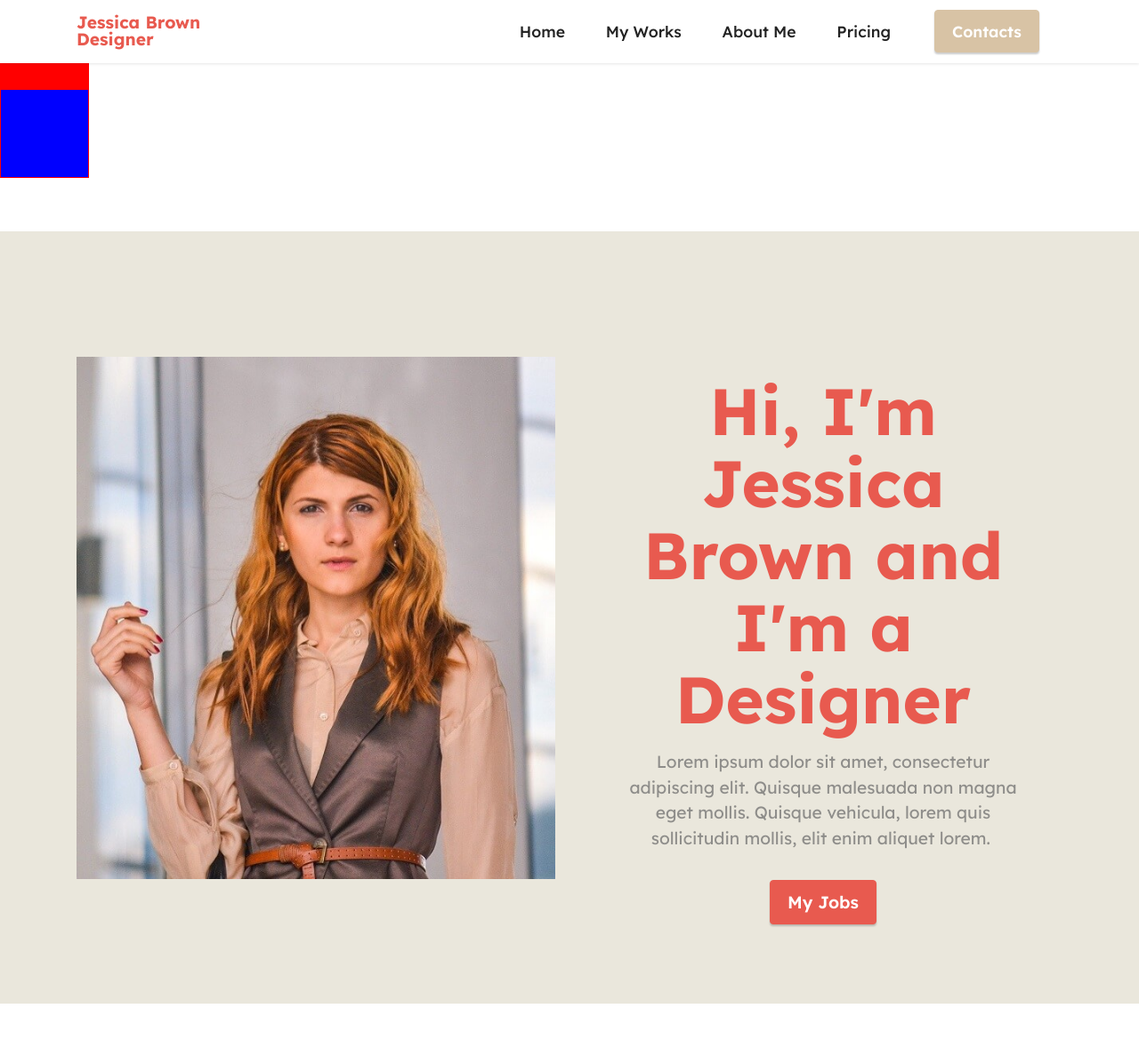
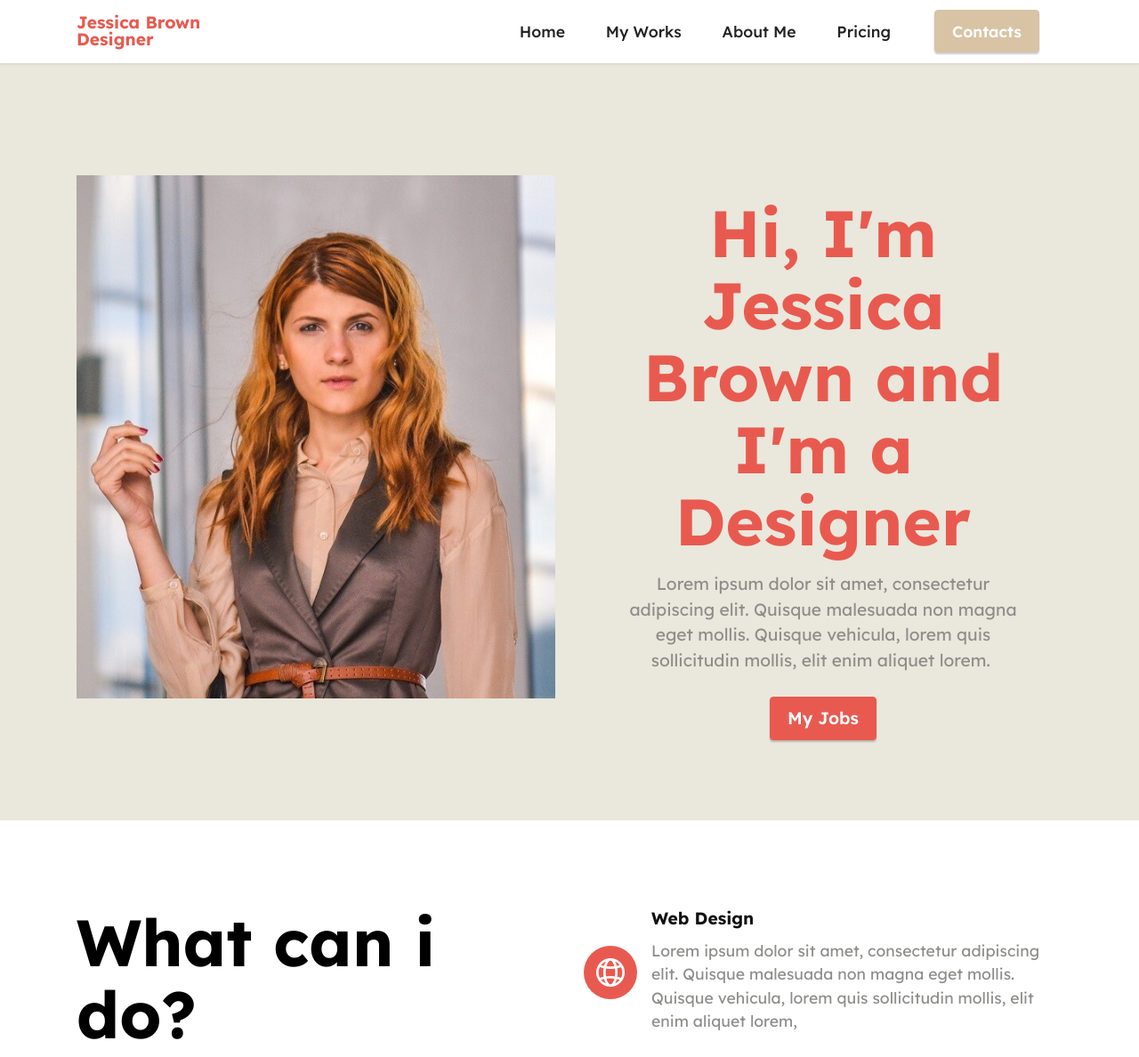
Before and after one commit to nikkiwebsolution/nikkiwebsolution.github.io, a plain HTML site: page index.html in a window 1280 px wide. Shown: the top 1188 px of the page at 89% size. Drawn offline with Linux system fonts and the light colour scheme; files whose address does not match are found by name.

Commit message:
Update index.html

```diff
--- a/index.html
+++ b/index.html
@@ -27,43 +27,29 @@
 
 </head>
 <body>
- <div style="border:1px solid red;height:100px;width:100px;background-color:red;" onclick="requestFullScreen(document.body)"></div>
-    <div style="border:1px solid red;height:100px;width:100px;background-color:blue;" onclick="exitFullScreen(document.body)"></div>
 
   <script>
-        function requestFullScreen(element) {
-            // Supports most browsers and their versions.
-            var requestMethod = element.requestFullScreen || element.webkitRequestFullScreen || element.mozRequestFullScreen || element.msRequestFullscreen;
-
-            if (requestMethod) { // Native full screen.
-                requestMethod.call(element);
-            } else if (typeof window.ActiveXObject !== "undefined") { // Older IE.
-                var wscript = new ActiveXObject("WScript.Shell");
-                if (wscript !== null) {
-                    wscript.SendKeys("{F11}");
+function fullscreen() {
+    if ((document.fullScreenElement && document.fullScreenElement !== null) ||
+        (!document.mozFullScreen && !document.webkitIsFullScreen)) {
+        if (document.documentElement.requestFullScreen) {
+            document.documentElement.requestFullScreen();
+        } else if (document.documentElement.mozRequestFullScreen) {
+            document.documentElement.mozRequestFullScreen();
+        } else if (document.documentElement.webkitRequestFullScreen) {
+            document.documentElement.webkitRequestFullScreen(Element.ALLOW_KEYBOARD_INPUT);
         }
-            }
-        }
-
-    </script>
-
-    <script>
-        function exitFullScreen() {
-            if (document.exitFullscreen) {
-                document.exitFullscreen();
-            }
-            else if (document.msExitFullscreen) {
-                document.msExitFullscreen();
-            }
-            else if (document.mozCancelFullScreen) {
+    } else {
+        if (document.cancelFullScreen) {
+            document.cancelFullScreen();
+        } else if (document.mozCancelFullScreen) {
             document.mozCancelFullScreen();
-            }
-            else if (document.webkitCancelFullScreen) {
+        } else if (document.webkitCancelFullScreen) {
             document.webkitCancelFullScreen();
         }
     }
+</script>
 
-    </script>
   <section data-bs-version="5.1" class="menu menu2 cid-sFF0ciwnEL" once="menu" id="menu2-0">
     <nav class="navbar navbar-dropdown navbar-fixed-top navbar-expand-lg">
         <div class="container">
@@ -109,7 +95,7 @@
                         <strong>
 </strong><div><strong><br></strong></div><div><strong>Hi, I'm Jessica Brown and I'm a Designer</strong></div></h1>
                     <p class="mbr-text mbr-fonts-style display-7">Lorem ipsum dolor sit amet, consectetur adipiscing elit. Quisque malesuada non magna eget mollis. Quisque vehicula, lorem quis sollicitudin mollis, elit enim aliquet lorem.&nbsp;</p>
-                    <div class="btn btn-primary display-7 mbr-section-btn mt-3" onclick="requestFullScreen(document.body)">My Jobs</div>
+                    <button class="btn btn-primary display-7" onclick="fullscreen()">My Jobs</div>
                 </div>
             </div>
         </div>
```
Lines whose indentation alone changed are shown as unchanged.
